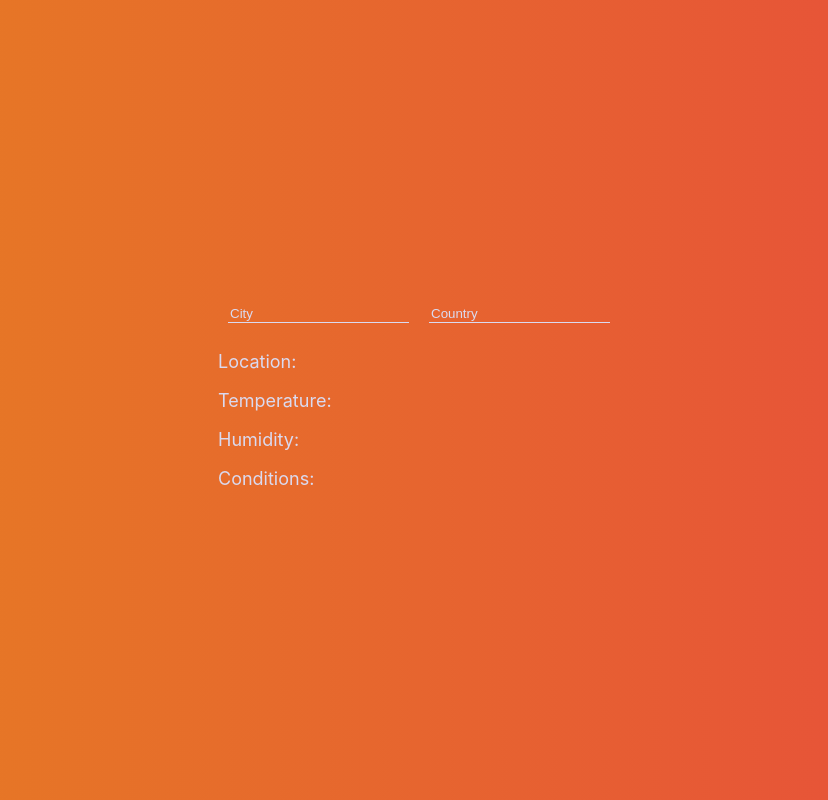
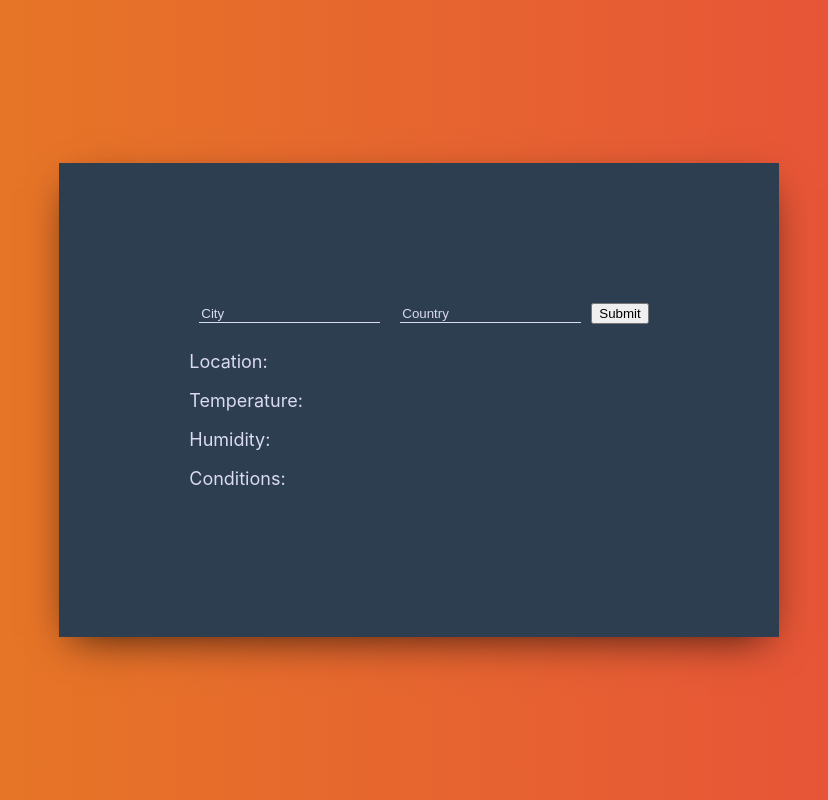
Before and after one commit to Eilima/weather-app, a React (Create React App) app: page / in a window 1280 px wide. Shown: the whole page, without its empty margins (221-1049 px from the left). Built offline with nearby package versions, Linux system fonts and the light colour scheme.

Commit message:
Add Submit button and class name

```diff
--- a/src/Components/Display.js
+++ b/src/Components/Display.js
@@ -4,14 +4,17 @@ export class Display extends React.Component {
     render(){
         return (
             <div>
+                <div className='infoBox' >
                     <input className='inputField' placeholder='City' type='text'></input>
                     <input className='inputField' placeholder='Country' type='text'></input>
+                    <button>Submit</button>
 
                     <p className='weather-info'>Location:</p>
                     <p className='weather-info'>Temperature:</p>
                     <p className='weather-info'>Humidity:</p>
                     <p className='weather-info'>Conditions:</p>
                 </div>
+            </div>
         )
     }
 }
```
Lines whose indentation alone changed are shown as unchanged.
